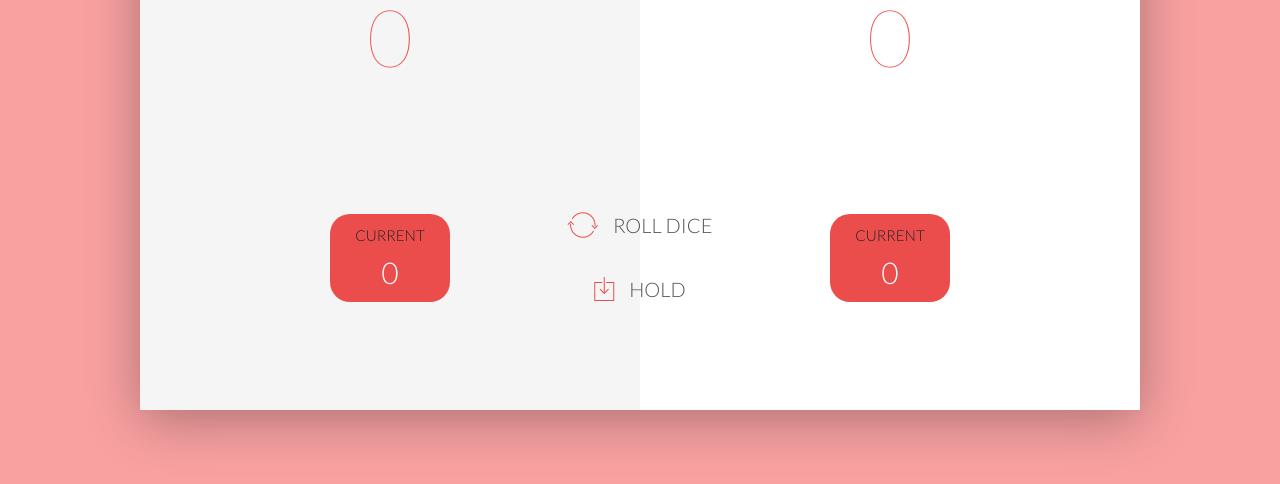
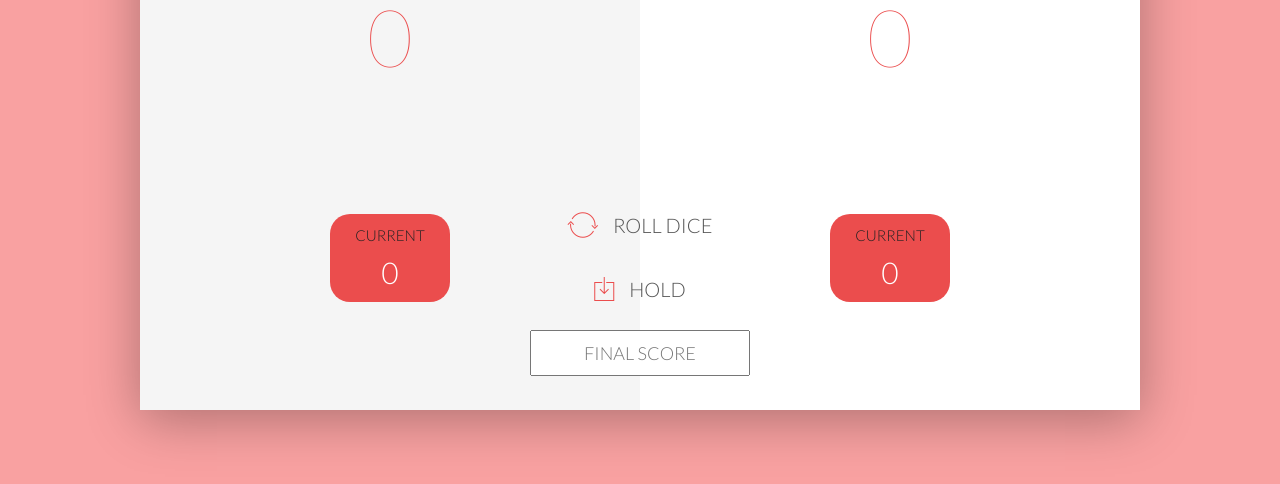
Before and after one commit to BenChallenor/Pig-game, a plain HTML site: page index.html in a window 1280 px wide. Shown: the part 298-782 px from the top of the page. Drawn offline with nearby package versions, Linux system fonts and the light colour scheme.

Commit message:
Add final score input box

```diff
--- a/index.html
+++ b/index.html
@@ -33,7 +33,7 @@
     <button class="btn-new"><i class="ion-ios-plus-outline"></i>New game</button>
     <button class="btn-roll"><i class="ion-ios-loop"></i>Roll dice</button>
     <button class="btn-hold"><i class="ion-ios-download-outline"></i>Hold</button>
-
+    <input type="text" placeholder="final score" class="final-score">
     <img src="images/dice-5.png" alt="Dice" class="dice">
   </div>
 
--- a/style.css
+++ b/style.css
@@ -170,3 +170,20 @@ i {
   font-weight: 300;
   color: #EB4D4D;
 }
+
+.final-score {
+  position: absolute;
+  left: 50%;
+  transform: translateX(-50%);
+  top: 520px;
+  font-size: 18px;
+  font-family: "Lato";
+  text-align: center;
+  padding: 10px;
+  text-transform: uppercase;
+  color: #555;
+}
+
+.final-score:focus {
+  outline: none;
+}
```
